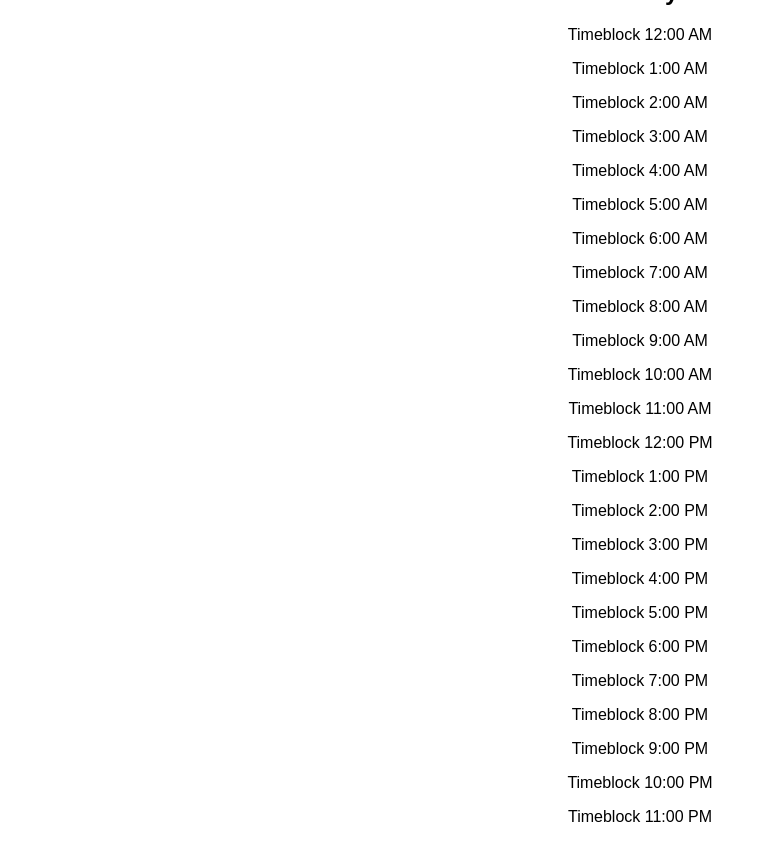
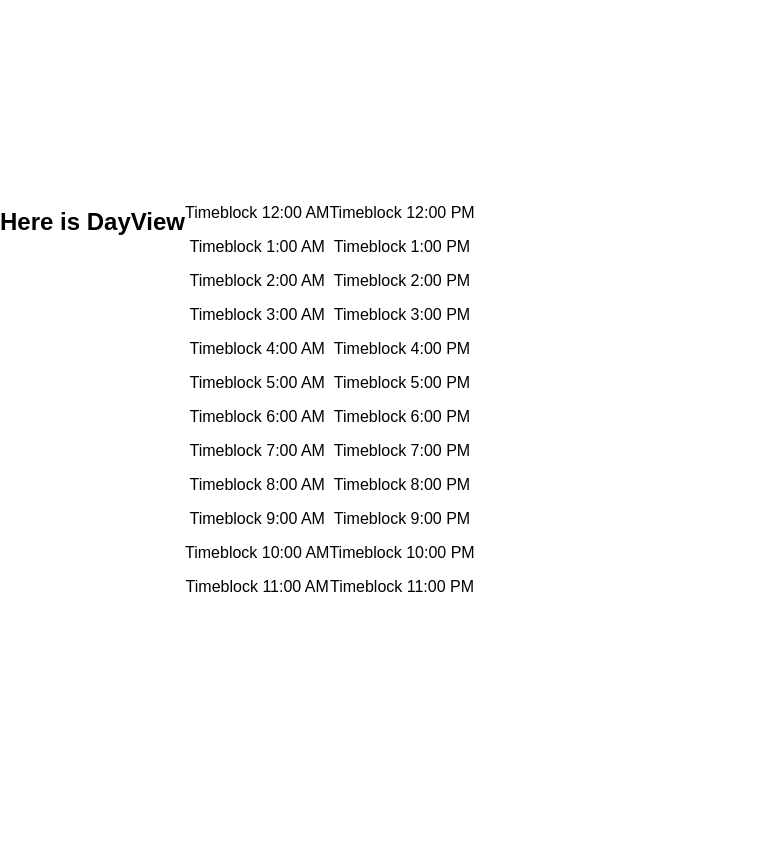
Before and after one commit to shimoal/are-you-free, a React (Create React App) app: page / in a window 1280 px wide. Shown: the whole page, without its empty margins (0-774 px from the left). After the commit the page ends 800 px from the top, so only its background shows below. Built offline with nearby package versions, Linux system fonts and the light colour scheme.

Commit message:
Add flexbox to DayView calendar

```diff
--- a/src/components/DayView.js
+++ b/src/components/DayView.js
@@ -1,4 +1,5 @@
 import React, { Component } from 'react';
+import styles from '../styles/DayView.css';
 
 import TimeBlocks from './TimeBlocks';
 
--- /dev/null
+++ b/src/styles/DayView.css
@@ -0,0 +1,4 @@
+#day-calendar {
+  display: flex;
+  flex-direction: row;
+}
```
